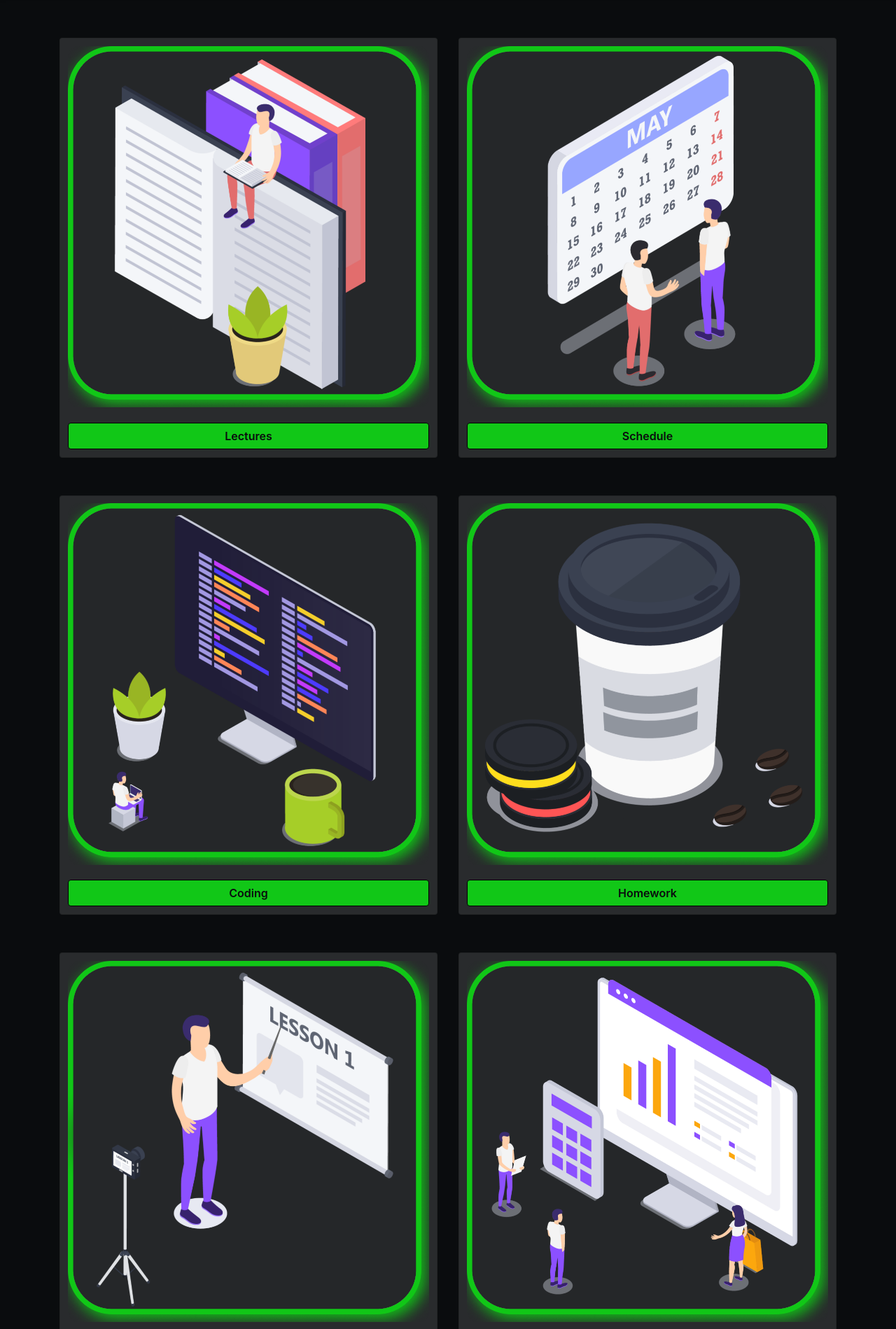
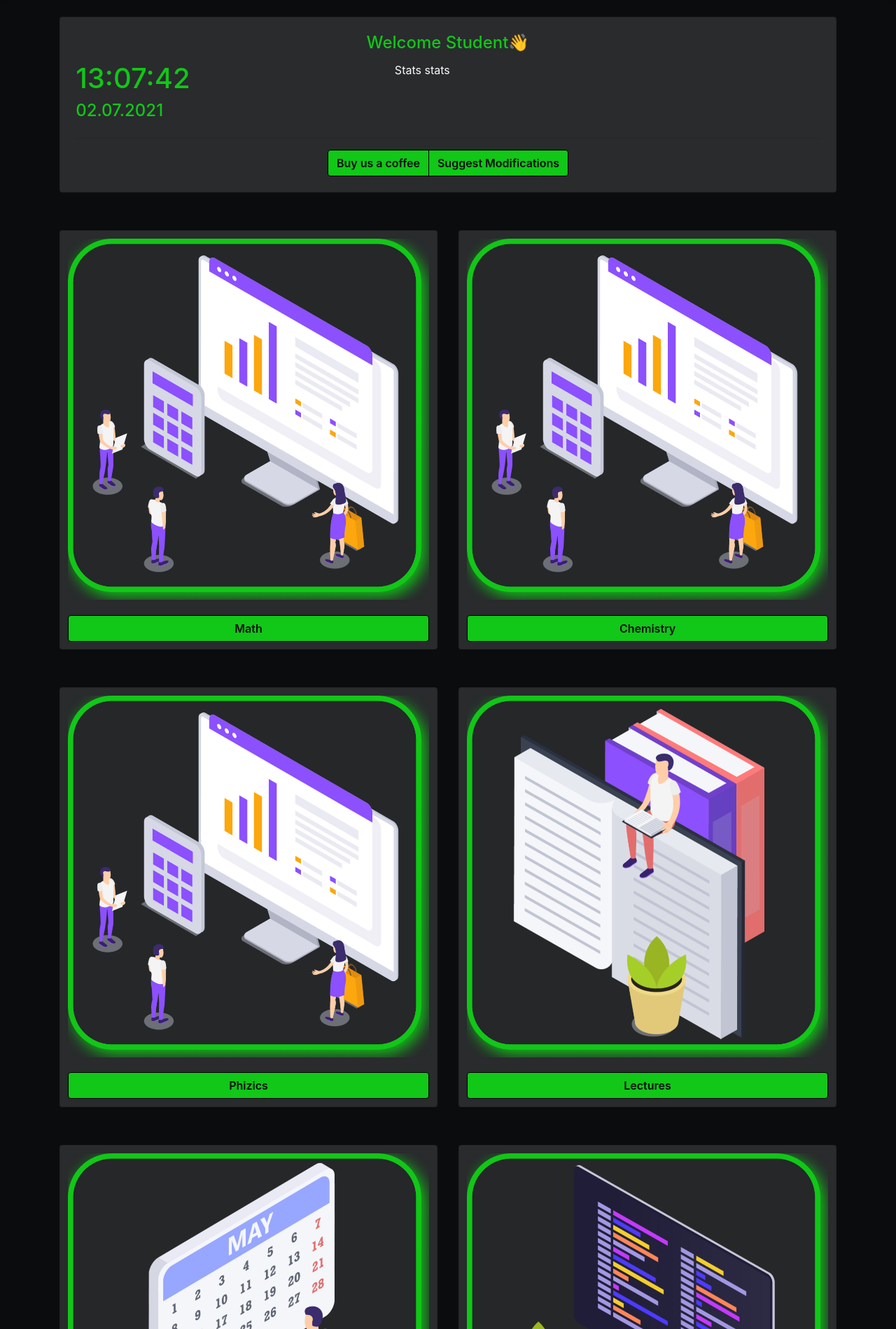
Before and after one commit to StudentAppRO/StudentApp-beta-old, a PHP site: page / in a window 1280 px wide. Shown: the part 56-1955 px from the top of the page at 70% size. Run offline with PHP 8.4, Linux system fonts and the light colour scheme; some libraries are stand-ins or nearby versions.

Commit message:
🙃added: js code to display time and date

```diff
--- a/StudentApp/index.html
+++ b/StudentApp/index.html
@@ -120,7 +120,7 @@ https://www.studyinternational.com/news/26-life-hacks-every-student-should-maste
     </header>
 
     <main role="main">
-        <!-- eticheta -->
+        <!-- etichet -->
         <!-- <section class="jumbotron text-center">
      <div class="container">
        <h1>StudentApp</h1>
@@ -132,17 +132,88 @@ https://www.studyinternational.com/news/26-life-hacks-every-student-should-maste
        </p>
      </div>
    </section> -->
-        <!-- eticheta -->
+        <!-- etichet -->
 
         <div class="album bg-dark">
             <div class="container">
+                <!-- Row start-->
+
                 <div class="row">
-                    <div class="col-sm-6 col-6">
-                        <div class="card mb-6 shadow-md">
-                            <img src="src/assets/images/books.png" class="img-fluid" alt="Responsive image" />
-                            <div class="card-body">
-                                <div class="d-flex flex-wrap align-items-center">
-                                    <button onclick="window.location.href='lectures.html';" type="button" class="btn btn-outline-secondary btn-success btn-md btn-block">
+                    <div class="col-sm-12 col-12">
+                        <div class="card mt-4">
+                            <div class=" card-body ">
+                                <h4 class="card-title-green text-center ">Welcome Student👋</h4>
+                                <div class="row ">
+                                    <div class="col-5 ">
+                                        <!-- here display the time -->
+                                        <h1 id="time"><b>69:69</b></h1>
+                                        <h4 id="date">24.24.24</h4>
+                                    </div>
+                                    <div class="col-7 ">
+                                        <!-- here display some stats -->
+                                        <p class="card-text">
+                                            Stats stats
+                                        </p>
+                                    </div>
+                                </div>
+                                <hr>
+                                <div class="row justify-content-center ">
+                                    <div class="btn-group btn-group-toggle " data-toggle="buttons ">
+                                        <a href="# " class="btn btn-success ">Buy us a coffee</a>
+                                        <a href="# " class="btn btn-success ">Suggest Modifications</a>
+                                    </div>
+                                </div>
+                            </div>
+                        </div>
+                    </div>
+                    <div class="row ">
+                        <div class="col-sm-12 col-12 ">
+
+                            <div class="col-sm-6 col-6 ">
+                                <div class="card mb-6 shadow-md ">
+                                    <img src="src/assets/images/math.png " class="img-fluid " alt="Responsive image " />
+                                    <div class="card-body ">
+                                        <div class="d-flex flex-wrap align-items-center ">
+                                            <button onclick="window.location.href='#' ; " type="button " class="btn btn-outline-secondary btn-success btn-md btn-block ">
+                                                Math
+                                            </button>
+                                        </div>
+                                    </div>
+                                </div>
+                            </div>
+
+                            <div class="col-sm-6 col-6 ">
+                                <div class="card mb-6 shadow-md ">
+                                    <img src="src/assets/images/math.png " class="img-fluid " alt="Responsive image " />
+                                    <div class="card-body ">
+                                        <div class="d-flex flex-wrap align-items-center ">
+                                            <button onclick="window.location.href='#' ; " type="button " class="btn btn-outline-secondary btn-success btn-md btn-block ">
+                                                Chemistry
+                                            </button>
+                                        </div>
+                                    </div>
+                                </div>
+                            </div>
+
+                            <div class="col-sm-6 col-6 ">
+                                <div class="card mb-6 shadow-md ">
+                                    <img src="src/assets/images/math.png " class="img-fluid " alt="Responsive image " />
+                                    <div class="card-body ">
+                                        <div class="d-flex flex-wrap align-items-center ">
+                                            <button onclick="window.location.href='#' ; " type="button " class="btn btn-outline-secondary btn-success btn-md btn-block ">
+                                                Phizics
+                                            </button>
+                                        </div>
+                                    </div>
+                                </div>
+                            </div>
+
+                            <div class="col-sm-6 col-6 ">
+                                <div class="card mb-6 shadow-md ">
+                                    <img src="src/assets/images/books.png " class="img-fluid " alt="Responsive image " />
+                                    <div class="card-body ">
+                                        <div class="d-flex flex-wrap align-items-center ">
+                                            <button onclick="window.location.href='lectures.html' ; " type="button " class="btn btn-outline-secondary btn-success btn-md btn-block ">
                                                 Lectures
                                             </button>
                                         </div>
@@ -150,12 +221,12 @@ https://www.studyinternational.com/news/26-life-hacks-every-student-should-maste
                                 </div>
                             </div>
 
-                    <div class="col-sm-6 col-6">
-                        <div class="card mb-6 shadow-md">
-                            <img src="src/assets/images/calendar.png" class="img-fluid" alt="Responsive image" />
-                            <div class="card-body">
-                                <div class="d-flex flex-wrap align-items-center">
-                                    <button onclick="window.location.href='schedule.html';" type="button" class="btn btn-outline-secondary btn-success btn-md btn-block">
+                            <div class="col-sm-6 col-6 ">
+                                <div class="card mb-6 shadow-md ">
+                                    <img src="src/assets/images/calendar.png " class="img-fluid " alt="Responsive image " />
+                                    <div class="card-body ">
+                                        <div class="d-flex flex-wrap align-items-center ">
+                                            <button onclick="window.location.href='schedule.html' ; " type="button " class="btn btn-outline-secondary btn-success btn-md btn-block ">
                                                 Schedule
                                             </button>
                                         </div>
@@ -163,12 +234,12 @@ https://www.studyinternational.com/news/26-life-hacks-every-student-should-maste
                                 </div>
                             </div>
 
-                    <div class="col-sm-6 col-6">
-                        <div class="card mb-6 shadow-md">
-                            <img src="src/assets/images/coding.png" class="img-fluid" alt="Responsive image" />
-                            <div class="card-body">
-                                <div class="d-flex flex-wrap align-items-center">
-                                    <button onclick="window.location.href='#';" type="button" class="btn btn-outline-secondary btn-success btn-md btn-block">
+                            <div class="col-sm-6 col-6 ">
+                                <div class="card mb-6 shadow-md ">
+                                    <img src="src/assets/images/coding.png " class="img-fluid " alt="Responsive image " />
+                                    <div class="card-body ">
+                                        <div class="d-flex flex-wrap align-items-center ">
+                                            <button onclick="window.location.href='#' ; " type="button " class="btn btn-outline-secondary btn-success btn-md btn-block ">
                                                 Coding
                                             </button>
                                         </div>
@@ -176,12 +247,12 @@ https://www.studyinternational.com/news/26-life-hacks-every-student-should-maste
                                 </div>
                             </div>
 
-                    <div class="col-sm-6 col-6">
-                        <div class="card mb-6 shadow-md">
-                            <img src="src/assets/images/coffee.png" class="img-fluid" alt="Responsive image" />
-                            <div class="card-body">
-                                <div class="d-flex flex-wrap align-items-center">
-                                    <button onclick="window.location.href='#';" type="button" class="btn btn-outline-secondary btn-success btn-md btn-block">
+                            <div class="col-sm-6 col-6 ">
+                                <div class="card mb-6 shadow-md ">
+                                    <img src="src/assets/images/coffee.png " class="img-fluid " alt="Responsive image " />
+                                    <div class="card-body ">
+                                        <div class="d-flex flex-wrap align-items-center ">
+                                            <button onclick="window.location.href='#' ; " type="button " class="btn btn-outline-secondary btn-success btn-md btn-block ">
                                                 Homework
                                             </button>
                                         </div>
@@ -189,12 +260,12 @@ https://www.studyinternational.com/news/26-life-hacks-every-student-should-maste
                                 </div>
                             </div>
 
-                    <div class="col-sm-6 col-6">
-                        <div class="card mb-6 shadow-md">
-                            <img src="src/assets/images/online.png" class="img-fluid" alt="Responsive image" />
-                            <div class="card-body">
-                                <div class="d-flex flex-wrap align-items-center">
-                                    <button onclick="window.location.href='#';" type="button" class="btn btn-outline-secondary btn-success btn-md btn-block">
+                            <div class="col-sm-6 col-6 ">
+                                <div class="card mb-6 shadow-md ">
+                                    <img src="src/assets/images/online.png " class="img-fluid " alt="Responsive image " />
+                                    <div class="card-body ">
+                                        <div class="d-flex flex-wrap align-items-center ">
+                                            <button onclick="window.location.href='#' ; " type="button " class="btn btn-outline-secondary btn-success btn-md btn-block ">
                                                 Languages
                                             </button>
                                         </div>
@@ -202,29 +273,17 @@ https://www.studyinternational.com/news/26-life-hacks-every-student-should-maste
                                 </div>
                             </div>
 
-                    <div class="col-sm-6 col-6">
-                        <div class="card mb-6 shadow-md">
-                            <img src="src/assets/images/math.png" class="img-fluid" alt="Responsive image" />
-                            <div class="card-body">
-                                <div class="d-flex flex-wrap align-items-center">
-                                    <button onclick="window.location.href='#';" type="button" class="btn btn-outline-secondary btn-success btn-md btn-block">
-                      Math
-                    </button>
-                                </div>
-                            </div>
-                        </div>
                         </div>
                     </div>
                 </div>
             </div>
     </main>
 
-    <footer id="sticky-footer" class="py-4 bg-dark text-white-50">
-        <div class="container text-center">
-            <p style="font-size: small">
+    <footer id="sticky-footer " class="py-4 bg-dark text-white-50 ">
+        <div class="container text-center ">
+            <p style="font-size: small ">
                 &copy;Copyright
-                <a href="https://thecyberbro.netlify.app/"><strong>theCYBERbro</strong></a
-          >
+                <a href="https://thecyberbro.netlify.app/ "><strong>theCYBERbro</strong></a>
                 <span id="year"></span>
             </p>
         </div>
@@ -233,37 +292,28 @@ https://www.studyinternational.com/news/26-life-hacks-every-student-should-maste
     <!--Content end-->
 
     <!-- JS SCRIPTS-->
-    <!-- <script src="https://code.jquery.com/jquery-3.5.1.slim.min.js"
-        integrity="sha384-DfXdz2htPH0lsSSs5nCTpuj/zy4C+OGpamoFVy38MVBnE+IbbVYUew+OrCXaRkfj"
-        crossorigin="anonymous"></script> -->
-    <script src="https://code.jquery.com/jquery-3.5.1.min.js"></script>
-    <script
-      src="https://cdn.jsdelivr.net/npm/popper.js@1.16.1/dist/umd/popper.min.js"
-      integrity="sha384-9/reFTGAW83EW2RDu2S0VKaIzap3H66lZH81PoYlFhbGU+6BZp6G7niu735Sk7lN"
-      crossorigin="anonymous"
-    ></script>
-    <script
-      src="https://cdn.jsdelivr.net/npm/bootstrap@4.5.3/dist/js/bootstrap.min.js"
-      integrity="sha384-w1Q4orYjBQndcko6MimVbzY0tgp4pWB4lZ7lr30WKz0vr/aWKhXdBNmNb5D92v7s"
-      crossorigin="anonymous"
-    ></script>
+    <!-- <script src="https://code.jquery.com/jquery-3.5.1.slim.min.js "
+        integrity="sha384-DfXdz2htPH0lsSSs5nCTpuj/zy4C+OGpamoFVy38MVBnE+IbbVYUew+OrCXaRkfj "
+        crossorigin="anonymous "></script> -->
+    <script src="https://code.jquery.com/jquery-3.5.1.min.js "></script>
+    <script src="https://cdn.jsdelivr.net/npm/popper.js@1.16.1/dist/umd/popper.min.js " integrity="sha384-9/reFTGAW83EW2RDu2S0VKaIzap3H66lZH81PoYlFhbGU+6BZp6G7niu735Sk7lN " crossorigin="anonymous "></script>
+    <script src="https://cdn.jsdelivr.net/npm/bootstrap@4.5.3/dist/js/bootstrap.min.js " integrity="sha384-w1Q4orYjBQndcko6MimVbzY0tgp4pWB4lZ7lr30WKz0vr/aWKhXdBNmNb5D92v7s " crossorigin="anonymous "></script>
 
     <!-- Fontawesome -->
-    <script
-      src="https://kit.fontawesome.com/0c6cca2128.js"
-      crossorigin="anonymous"
-    ></script>
+    <script src="https://kit.fontawesome.com/0c6cca2128.js " crossorigin="anonymous "></script>
 
-    <script src="https://ajax.googleapis.com/ajax/libs/jquery/2.2.4/jquery.min.js"></script>
-    <script src="https://cdnjs.cloudflare.com/ajax/libs/modernizr/2.8.3/modernizr.js"></script>
+    <script src="https://ajax.googleapis.com/ajax/libs/jquery/2.2.4/jquery.min.js "></script>
+    <script src="https://cdnjs.cloudflare.com/ajax/libs/modernizr/2.8.3/modernizr.js "></script>
 
     <!-- Load core JS -->
-    <script src="src/assets/JS/core.js"></script>
+    <script src="src/assets/JS/core.js "></script>
 
     <script>
         aboutHeaderText();
         updateCurrentYear();
     </script>
 </body>
+
 </html>y>
+
 </html>
--- a/StudentApp/src/assets/CSS/style.css
+++ b/StudentApp/src/assets/CSS/style.css
@@ -41,8 +41,20 @@ body {
     background-color: var(--gray);
 }
 
+.col-6 {
+    display: inline-block;
+    float: left;
+}
+
 img {
     padding: 2%;
+}
+
+h1,
+h2,
+h3,
+h4 {
+    color: var(--green);
 }
 
 
```
Also changed, not shown: StudentApp/src/assets/JS/core.js (+37 -1 lines). Lines whose indentation alone changed are shown as unchanged.
